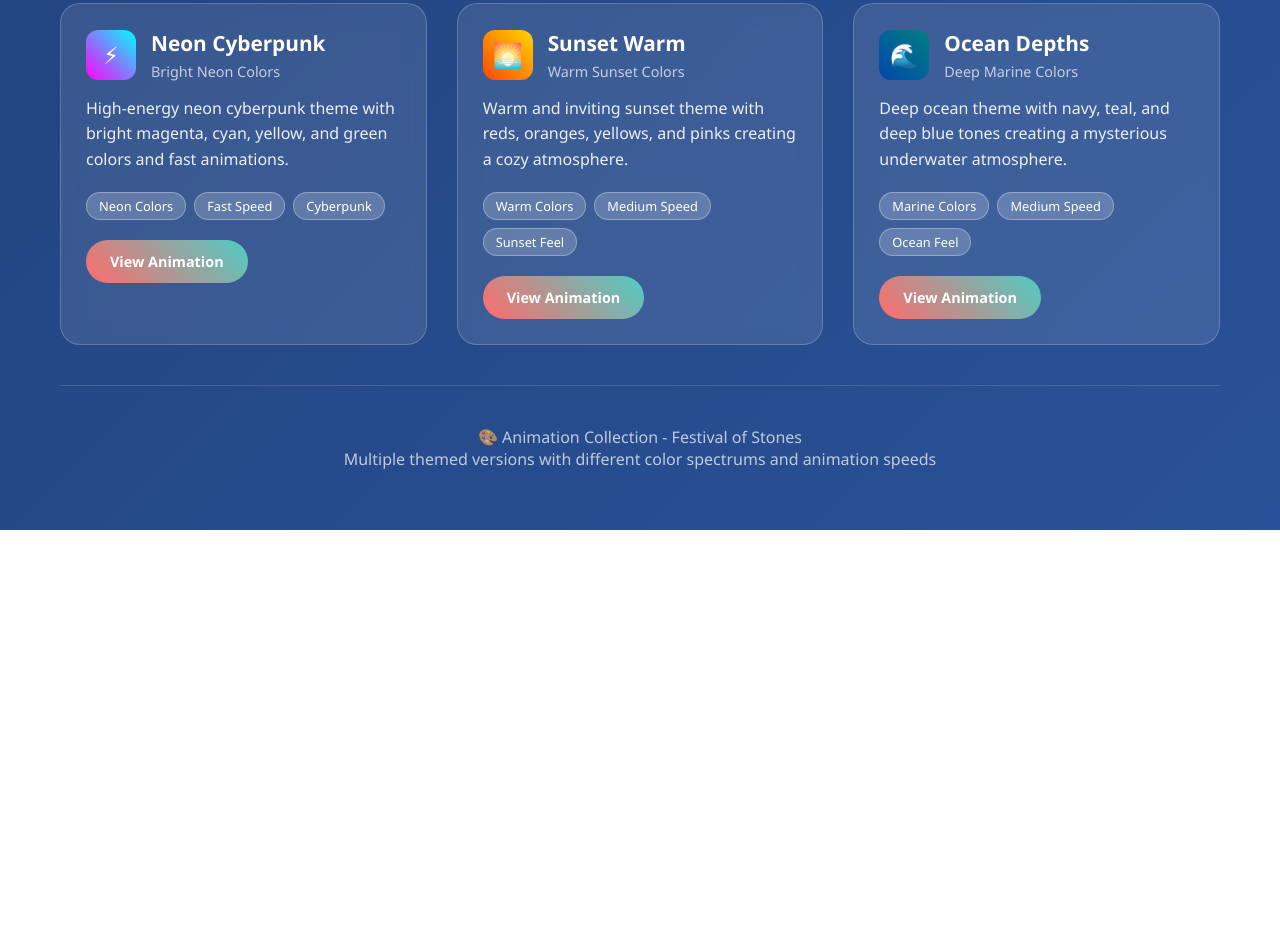
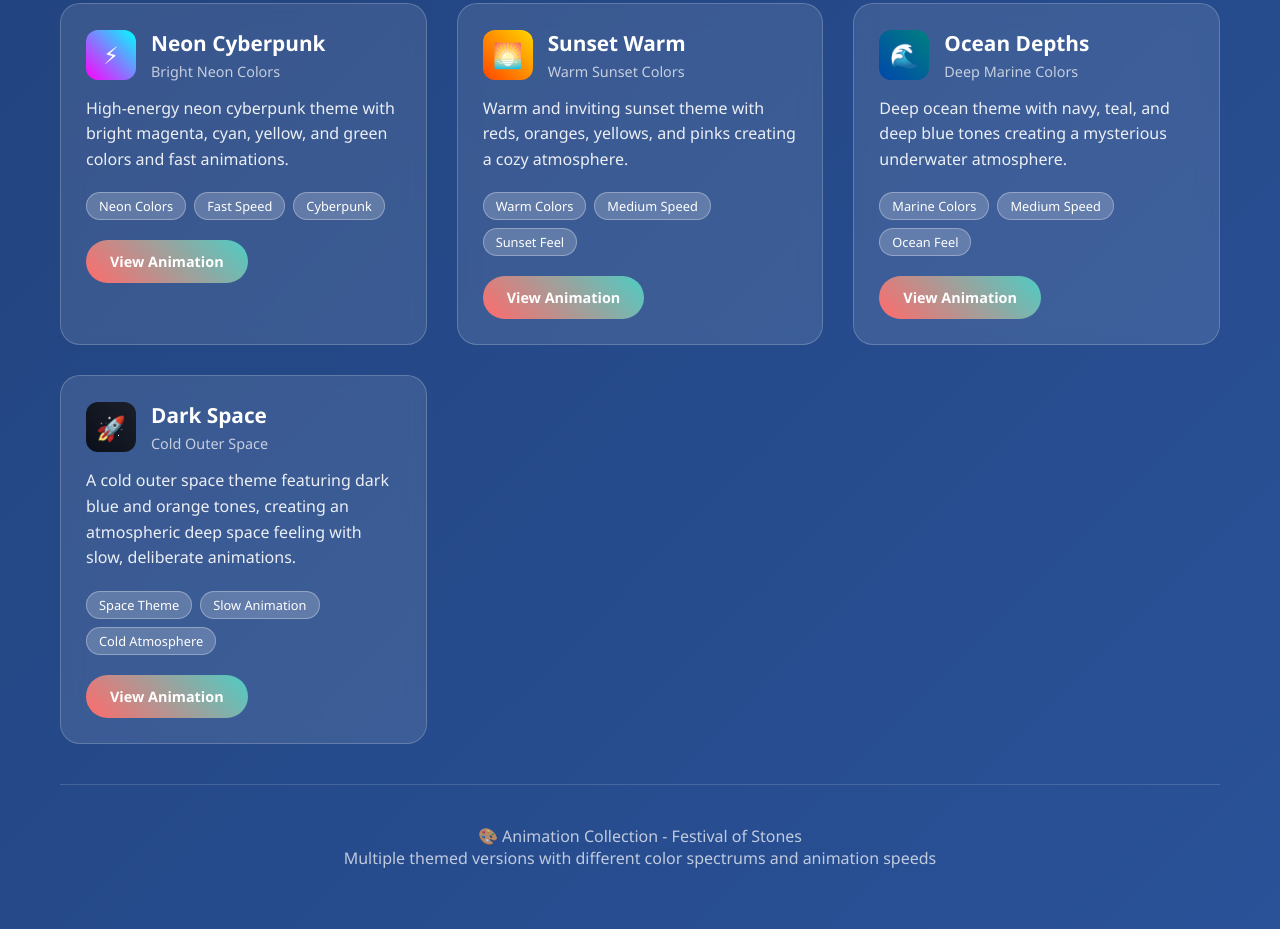
Before and after one commit to kailo777/animation-collection, a plain HTML site: page index.html in a window 1280 px wide. Shown: the part 1192-2121 px from the top of the page. Before the commit the page ends 1722 px from the top, so only its background shows below. Drawn offline with Linux system fonts and the light colour scheme.

Commit message:
update index.html

```diff
--- a/index.html
+++ b/index.html
@@ -373,6 +373,25 @@
                 </div>
                 <a href="animations/ocean-depths.html" class="view-button" target="_blank">View Animation</a>
             </div>
+
+            <div class="animation-card" onclick="window.open('animations/dark-cave.html', '_blank')">
+                <div class="card-header">
+                    <div class="card-icon" style="background: linear-gradient(45deg, #0A0F1A, #1A1F2A);">🚀</div>
+                    <div>
+                        <div class="card-title">Dark Space</div>
+                        <div class="card-subtitle">Cold Outer Space</div>
+                    </div>
+                </div>
+                <div class="card-description">
+                    A cold outer space theme featuring dark blue and orange tones, creating an atmospheric deep space feeling with slow, deliberate animations.
+                </div>
+                <div class="card-features">
+                    <span class="feature-tag">Space Theme</span>
+                    <span class="feature-tag">Slow Animation</span>
+                    <span class="feature-tag">Cold Atmosphere</span>
+                </div>
+                <a href="animations/dark-cave.html" class="view-button" target="_blank">View Animation</a>
+            </div>
         </div>
 
         <div class="footer">
```
